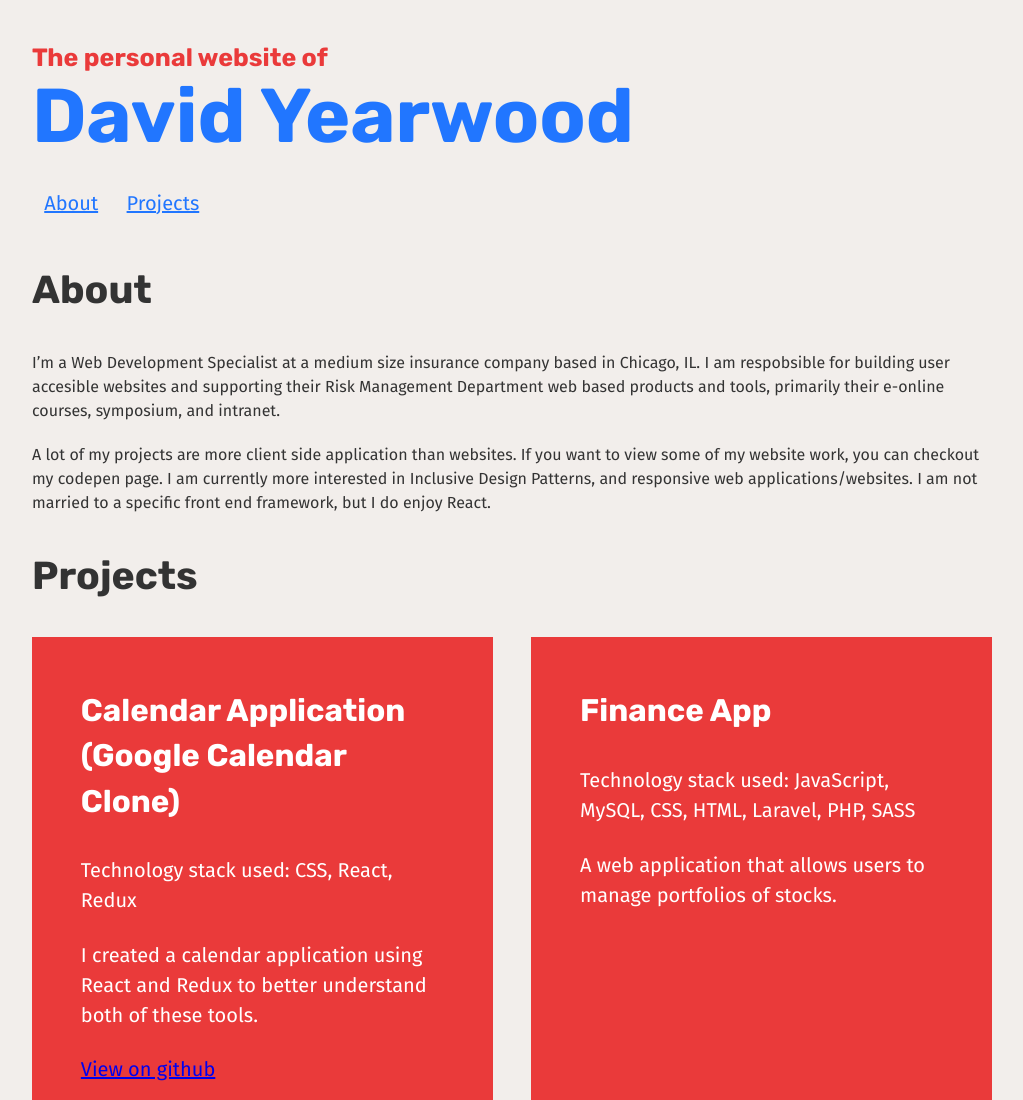
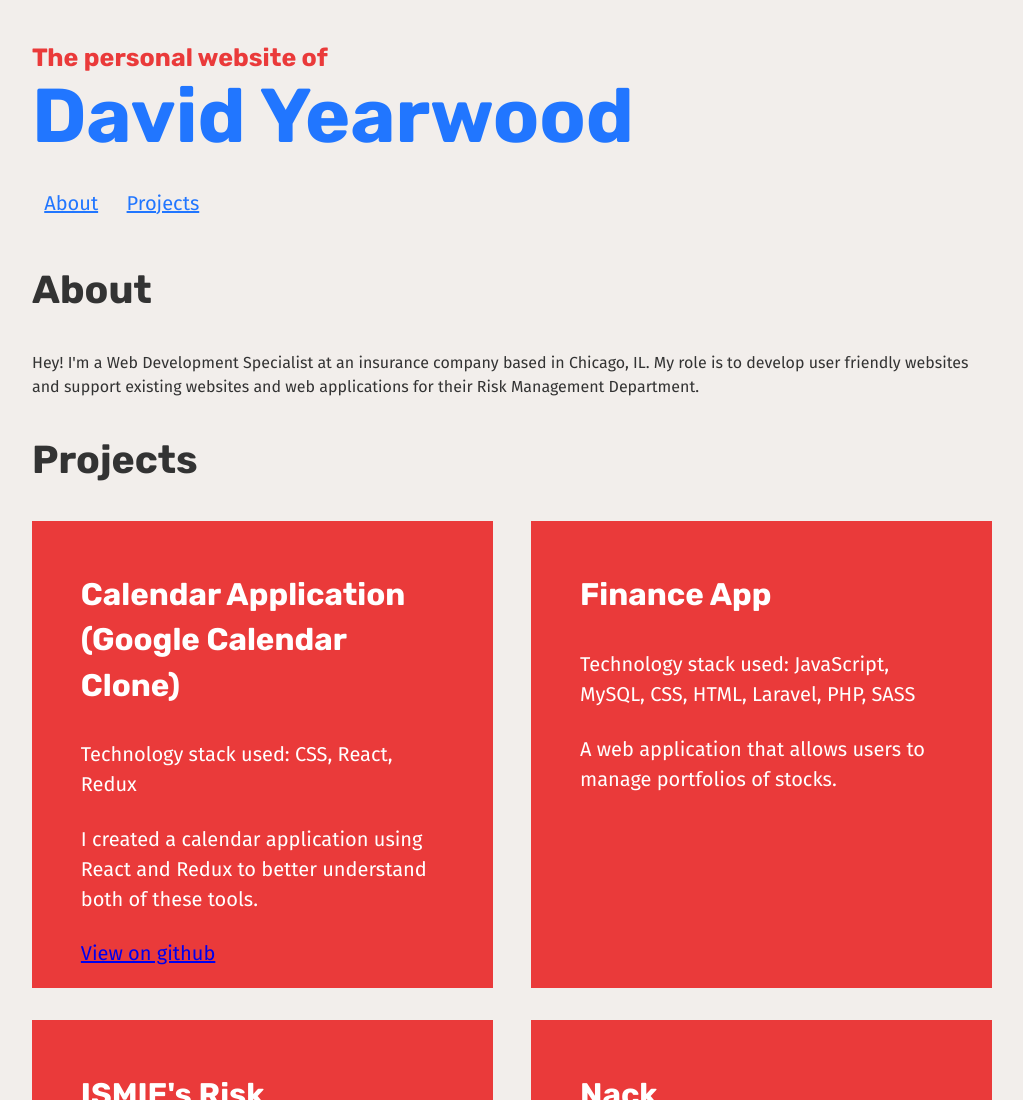
Before and after one commit to davidyearwood/dayvod.github.io, a website: page index.html in a window 1280 px wide. Shown: the top 1100 px of the page, without its empty margins (128-1151 px from the left). Drawn offline with Linux system fonts and the light colour scheme.

Commit message:
Update about section text

```diff
--- a/index.html
+++ b/index.html
@@ -26,14 +26,8 @@
             <section>
                 <h2>About</h2>
                 <p>
-                    I’m a Web Development Specialist at a medium size insurance company based in Chicago, IL. I am respobsible for building user
-                    accesible websites and supporting their Risk Management Department web based products and tools, primarily
-                    their e-online courses, symposium, and intranet.
-                </p>
-                <p>
-                    A lot of my projects are more client side application than websites. If you want to view some of my website work, you can
-                    checkout my codepen page. I am currently more interested in Inclusive Design Patterns, and responsive
-                    web applications/websites. I am not married to a specific front end framework, but I do enjoy React.
+                    Hey! I'm a Web Development Specialist at an insurance company based in Chicago, IL. My role is to develop user friendly websites
+                    and support existing websites and web applications for their Risk Management Department.
                 </p>
             </section>
             <section>
```
